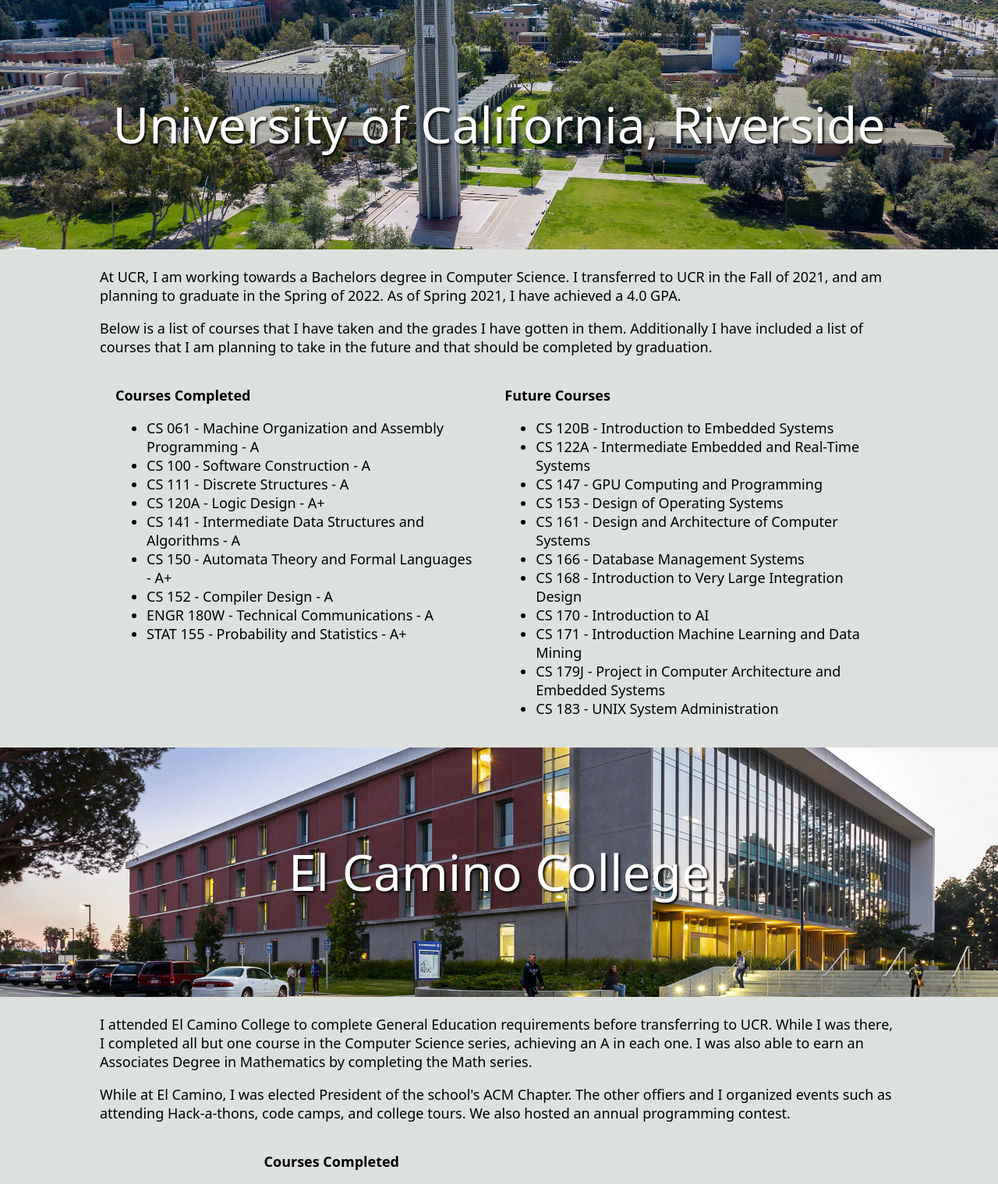
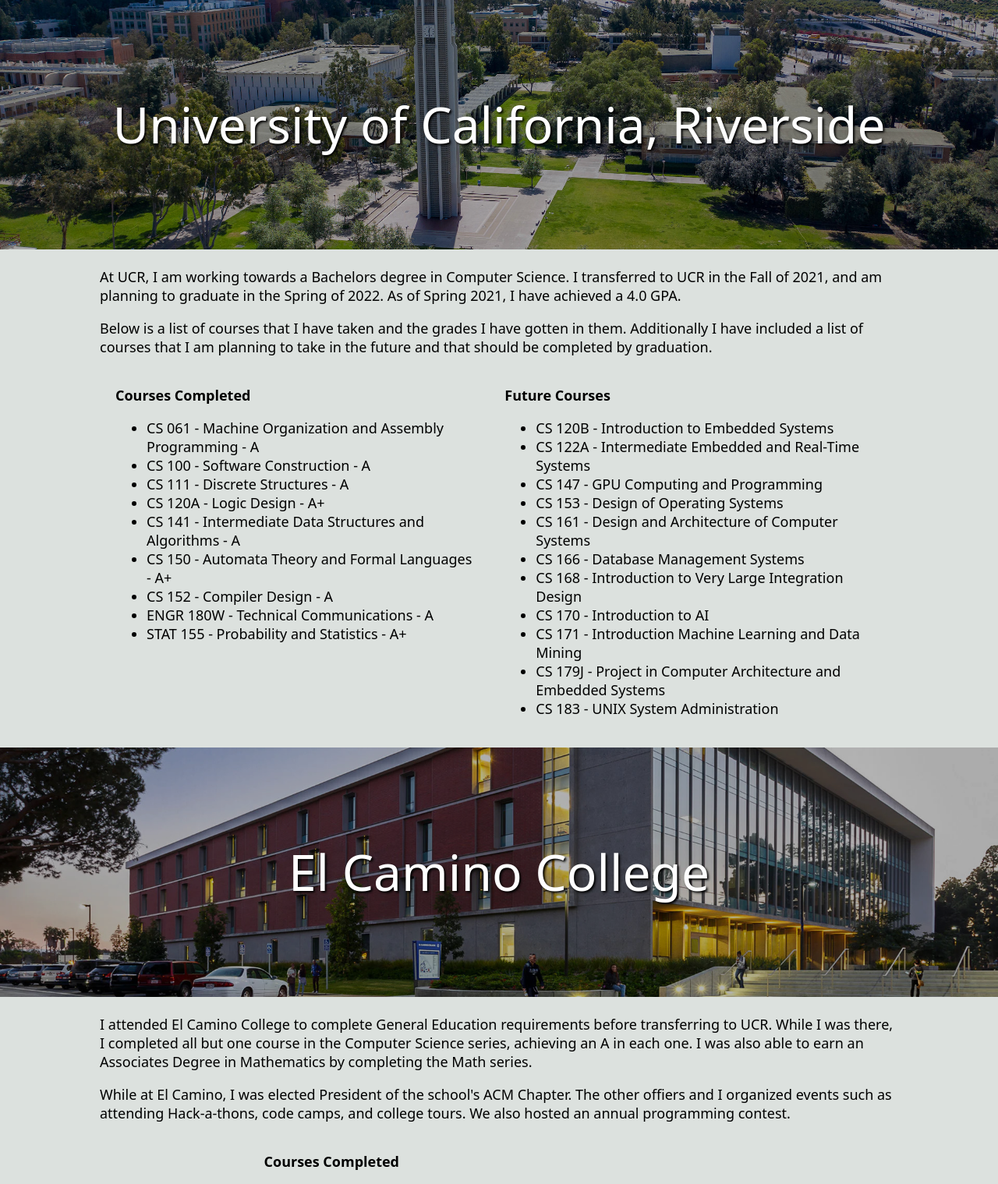
Before and after one commit to emwjacobson/emwj.dev, a Django app: page /education in a window 1280 px wide. Shown: the part 52-1571 px from the top of the page at 78% size. Run offline with Django 3.2, Linux system fonts and the light colour scheme.

Commit message:
Decreased brightness of school images

```diff
--- a/web/app/static/styles.css
+++ b/web/app/static/styles.css
@@ -224,6 +224,7 @@
     width: 100%;
     height: 40vh;
     object-fit: cover;
+    filter: brightness(70%);
 }
 
 .school > .banner > .banner-text {
```
